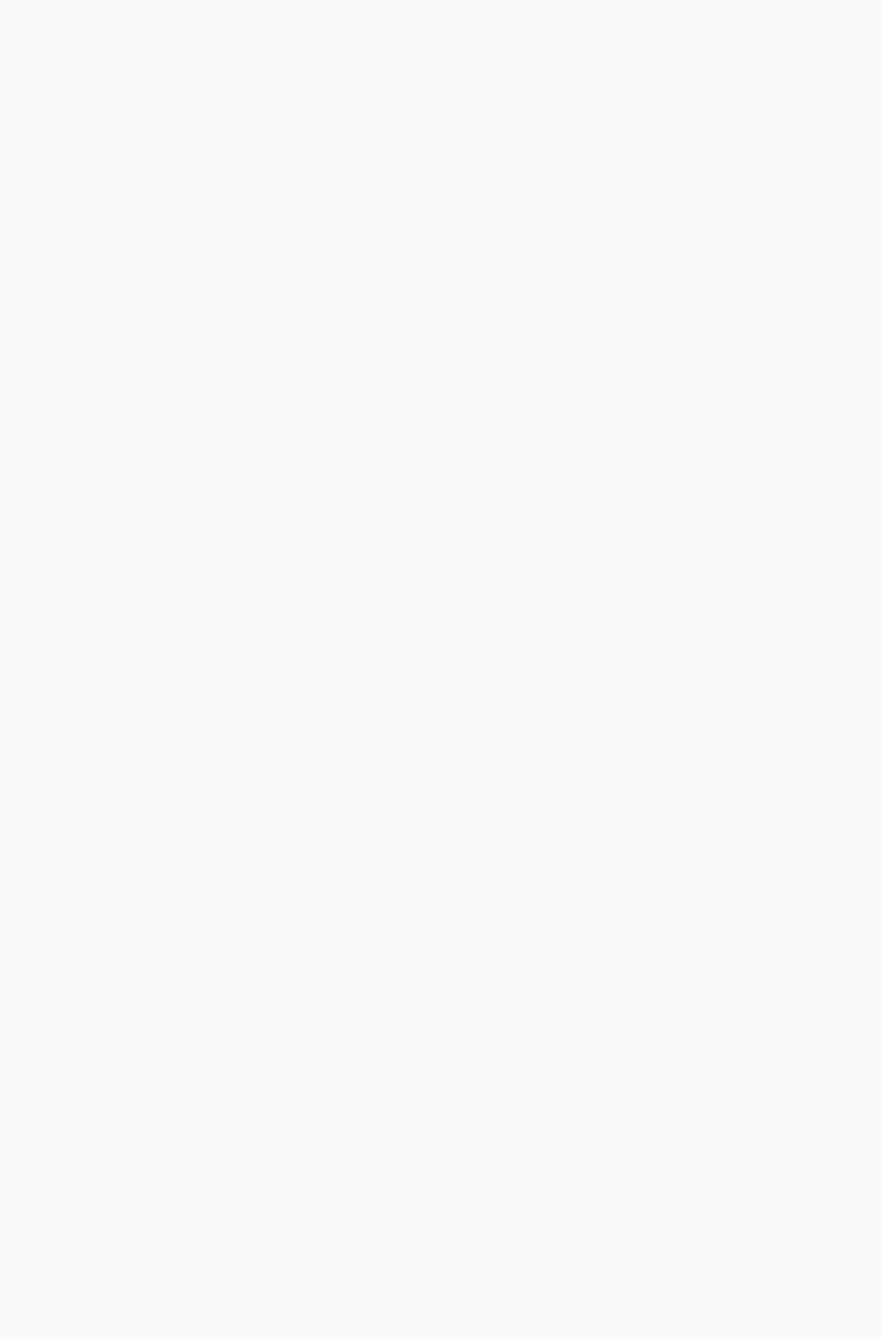
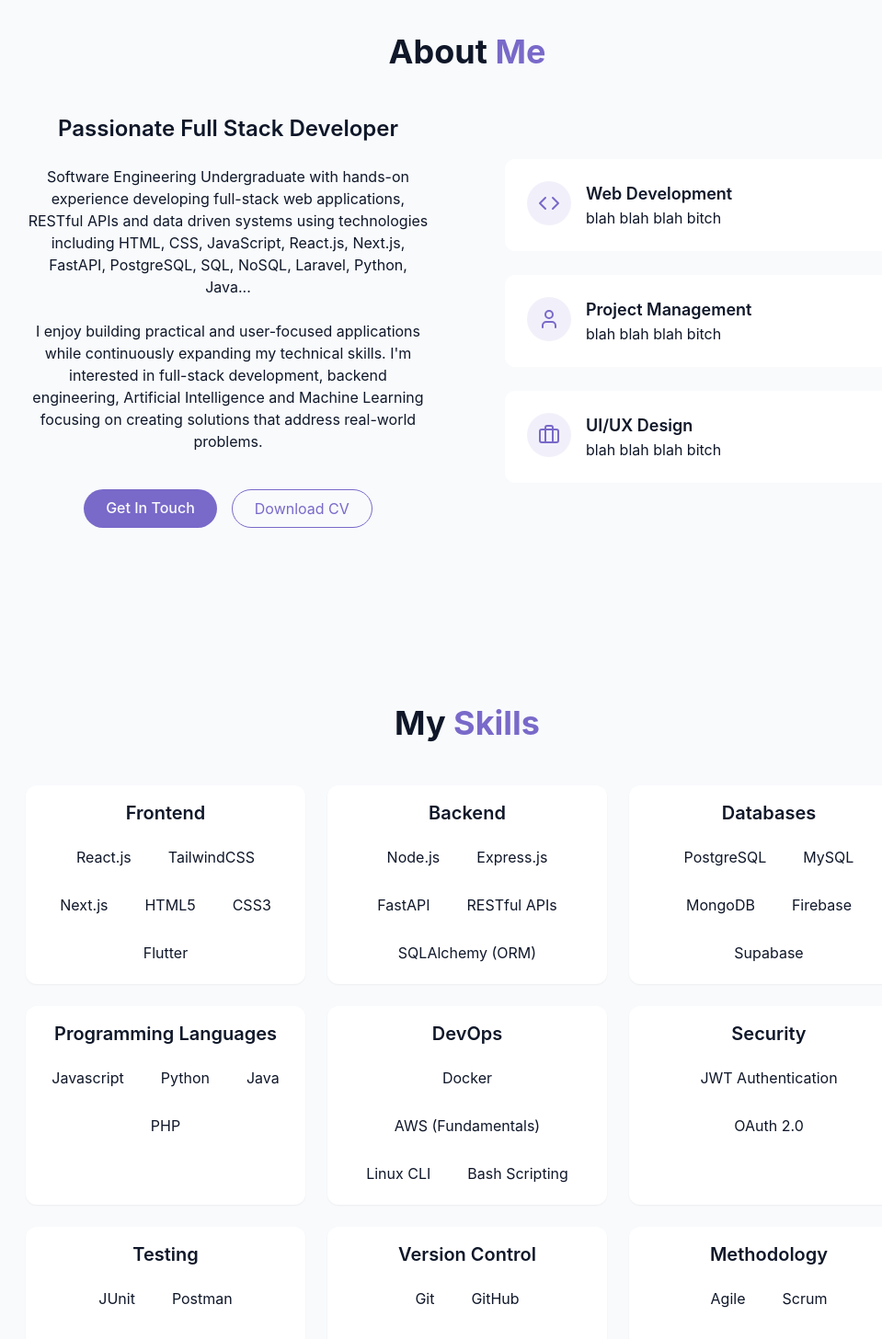
Before and after one commit to lathmi/portfolio, a React (Vite) app: page / in a window 1280 px wide. Shown: the part 860-2316 px from the top of the page at 92% size, without its empty margins (132-1091 px from the left). Before the commit the page ends 800 px from the top, so only its background shows below. Built offline with nearby package versions, Linux system fonts and the light colour scheme.

Commit message:
Home + About + Skills

```diff
--- /dev/null
+++ b/src/components/AboutSection.jsx
@@ -0,0 +1,97 @@
+import { Briefcase } from "lucide-react";
+import { Code } from "lucide-react";
+import { User } from "lucide-react";
+
+
+ export const AboutSection = () => {
+    return (
+        <section id="about" className="py-24 px-4 relative">
+
+            <div className="container mx-auto max-w-5xl">
+                <h2 className="text-3xl md:text-4xl font-bold text-center mb-12">
+                    About <span className="text-primary"> Me </span>
+                </h2>
+
+                <div className="grid grid-cols-1 md:grid-cols-2 gap-20 items-center">
+                    <div className="space-y-6">
+                        <h3 className="text-2xl font-semibold">
+                            Passionate Full Stack Developer
+                        </h3>
+
+                        <p className="text-muted-foreground">
+                            Software Engineering Undergraduate with hands-on experience developing full-stack web applications,
+                            RESTful APIs and data driven systems using technologies including HTML, CSS, JavaScript,
+                            React.js, Next.js, FastAPI, PostgreSQL, SQL, NoSQL, Laravel, Python, Java...
+                        </p>
+
+                        <p className="text-muted-foreground">
+                            I enjoy building practical and user-focused applications while continuously expanding my
+                            technical skills. I'm interested in full-stack development, backend engineering,
+                            Artificial Intelligence and Machine Learning focusing on creating solutions that
+                            address real-world problems.
+                        </p>
+
+                        <div className="flex flex-col sm:flex-row gap-4 pt-4 justify-center">
+
+                            <a href="#contact" className="cosmic-button">
+                                {" "}
+                                Get In Touch
+                            </a>
+
+                            <a
+                                href="/Lathmi_Wanigasekara_CV.pdf"
+                                download
+                                className="px-6 py-2 rounded-full border border-primary text-primary hover:bg-primary/10 transition-colors duration-300">
+
+                            Download CV
+
+                            </a>
+                        </div>
+                    </div>
+
+                    <div className="grid grid-cols-1 gap-6">
+
+                        <div className="bg-card gradient-border rounded-xl p-6 card-hover">
+                            <div className="flex items-start gap-4">
+                                <div className="p-3 rounded-full bg-primary/10">
+                                    <Code className="h-6 w-6 text-primary"/>
+                                </div>
+                                <div className="text-left">
+                                    <h4 className="font-semibold text-lg">Web Development</h4>
+                                    <p className="text-muted-foreground"> blah blah blah bitch </p>
+                                </div>
+                            </div>
+                        </div>
+
+                        <div className="bg-card gradient-border rounded-xl p-6 card-hover">
+                            <div className="flex items-start gap-4">
+                                <div className="p-3 rounded-full bg-primary/10">
+                                    <User className="h-6 w-6 text-primary"/>
+                                </div>
+                                <div className="text-left">
+                                    <h4 className="font-semibold text-lg">Project Management</h4>
+                                    <p className="text-muted-foreground"> blah blah blah bitch </p>
+                                </div>
+                            </div>
+                        </div>
+
+                        <div className="bg-card gradient-border rounded-xl p-6 card-hover">
+                            <div className="flex items-start gap-4">
+                                <div className="p-3 rounded-full bg-primary/10">
+                                    <Briefcase className="h-6 w-6 text-primary"/>
+                                </div>
+                                <div className="text-left">
+                                    <h4 className="font-semibold text-lg">UI/UX Design</h4>
+                                    <p className="text-muted-foreground"> blah blah blah bitch </p>
+                                </div>
+                            </div>
+                        </div>
+
+                    </div>
+
+                </div>
+            </div>
+        </section>
+
+    );
+ };
--- a/src/components/HeroSection.jsx
+++ b/src/components/HeroSection.jsx
@@ -21,12 +21,7 @@ export const HeroSection = () => {
                     </h1>
 
                     <p className="text-lg md:text-xl text-muted-foreground max-w-2xl mx-auto animate-fade-in-delay-3">
-                        I'm a Software Engineering undergraduate
-                        who enjoys turning ideas into practical solutions.<br/>
-                        Beyond coding, I'm passionate about product development.
-                        From understanding problems and user needs to building, testing, and refining software.
-                        Through academic and personal projects,
-                        I've gained experience with modern web technologies and continue improving as a developer.
+                        I enjoy transforming ideas into meaningful software solutions and building applications that solve real-world problems.
                     </p>
 
                     <div className="pt-4 opacity-0 animate-fade-in-delay-4">
--- /dev/null
+++ b/src/components/SkillsSection.jsx
@@ -0,0 +1,93 @@
+
+const skillCategories = [
+
+
+    {
+        label: "Frontend",
+        skills:["React.js", "TailwindCSS", "Next.js", "HTML5", "CSS3", "Flutter"],
+    },
+
+    {
+        label:"Backend",
+        skills:["Node.js", "Express.js", "FastAPI", "RESTful APIs", "SQLAlchemy (ORM)" ]
+    },
+
+    {
+        label: "Databases",
+        skills: ["PostgreSQL", "MySQL", "MongoDB", "Firebase", "Supabase"],
+    },
+
+    {
+        label: "Programming Languages",
+        skills: ["Javascript","Python","Java", "PHP"],
+    },
+
+    {
+        label: "DevOps",
+        skills: ["Docker", "AWS (Fundamentals)", "Linux CLI", "Bash Scripting"],
+    },
+
+    {
+        label: "Security",
+        skills: ["JWT Authentication", "OAuth 2.0"],
+    },
+
+    {
+        label: "Testing",
+        skills: ["JUnit", "Postman", "Swagger"],
+    },
+
+    {
+        label: "Version Control",
+        skills: ["Git", "GitHub"],
+    },
+
+    {
+        label: "Methodology",
+        skills: ["Agile", "Scrum"],
+    },
+];
+
+export const SkillsSection = () => {
+    return (
+
+        <section
+            id="skills"
+            className="py-24 px-4 relative bg-secondary/30"
+        >
+            <div className="container mx-auto max-w-5xl">
+
+                <h2 className="text-3xl md:text-4xl font-bold text-center mb-12">
+                    My<span className="text-primary"> Skills</span>
+                </h2>
+
+                <div className="grid grid-cols-1 sm:grid-cols-2 lg:grid-cols-3 gap-6">
+                    {skillCategories.map((category,key) => (
+                        <div
+                        key={key}
+                        className="bg-card p-4 rounded-xl shadow-xs hover-shadow"
+                        >
+                            <h3 className="text-xl font-semibold text-foreground mb-4 ">
+                                {category.label}
+                            </h3>
+
+                            <div className=" flex flex-wrap justify-center gap-4">
+                                {category.skills.map((skill,key) => (
+                                    <span
+                                        key={key}
+                                        className="bg-secondary text-muted-foreground text-md font-small px-3 py-1.5 rounded-lg"
+                                    >
+                                        {skill}
+                                    </span>
+                                ))}
+                            </div>
+
+                        </div>
+                    ))}
+                </div>
+
+            </div>
+        </section>
+
+    );
+};
--- a/src/index.css
+++ b/src/index.css
@@ -88,7 +88,7 @@
     --border: 217 33% 20%;
   }
 
-  * padding {
+  * {
     @apply border-border;
   }
 
@@ -138,7 +138,7 @@
 
 @utility gradient-border{
   @apply relative rounded-md;
-  background: linearGradient(to :right, hsl(var(--card)), hsl(var(--card)));
+  background: linear-gradient(to :right, hsl(var(--card)), hsl(var(--card)));
   background-clip: padding-box;
   border: 1px solid transparent;
 }
@@ -159,6 +159,13 @@
   box-shadow:0 0 10px 2px rgba(255 255 255, 0.3);
 }
 
+@utility hover-shadow {
+  @apply transition-all duration-300
+    hover:shadow-[0_0_10px_rgba(139,92,246,0.5)]
+    hover:scale-105
+    active:scale-95;
+}
+
 #root {
   max-width: 100%;
   margin: 0 auto;
--- a/src/pages/Home.jsx
+++ b/src/pages/Home.jsx
@@ -2,6 +2,8 @@ import { ThemeToggle } from "../components/ThemeToggle";
 import {StarBackground} from "@/components/StarBackground";
 import { Navbar } from "../components/Navbar";
 import { HeroSection } from "../components/HeroSection";
+import { AboutSection } from "../components/AboutSection";
+import { SkillsSection } from "../components/SkillsSection";
 
 export const Home = () => {
 
@@ -18,6 +20,8 @@ export const Home = () => {
         {/* Main content */}
         <main>
             <HeroSection/>
+            <AboutSection/>
+            <SkillsSection/>
         </main>
 
 
```
Also changed, not shown: src/components/ProjectsSection.jsx (added).
